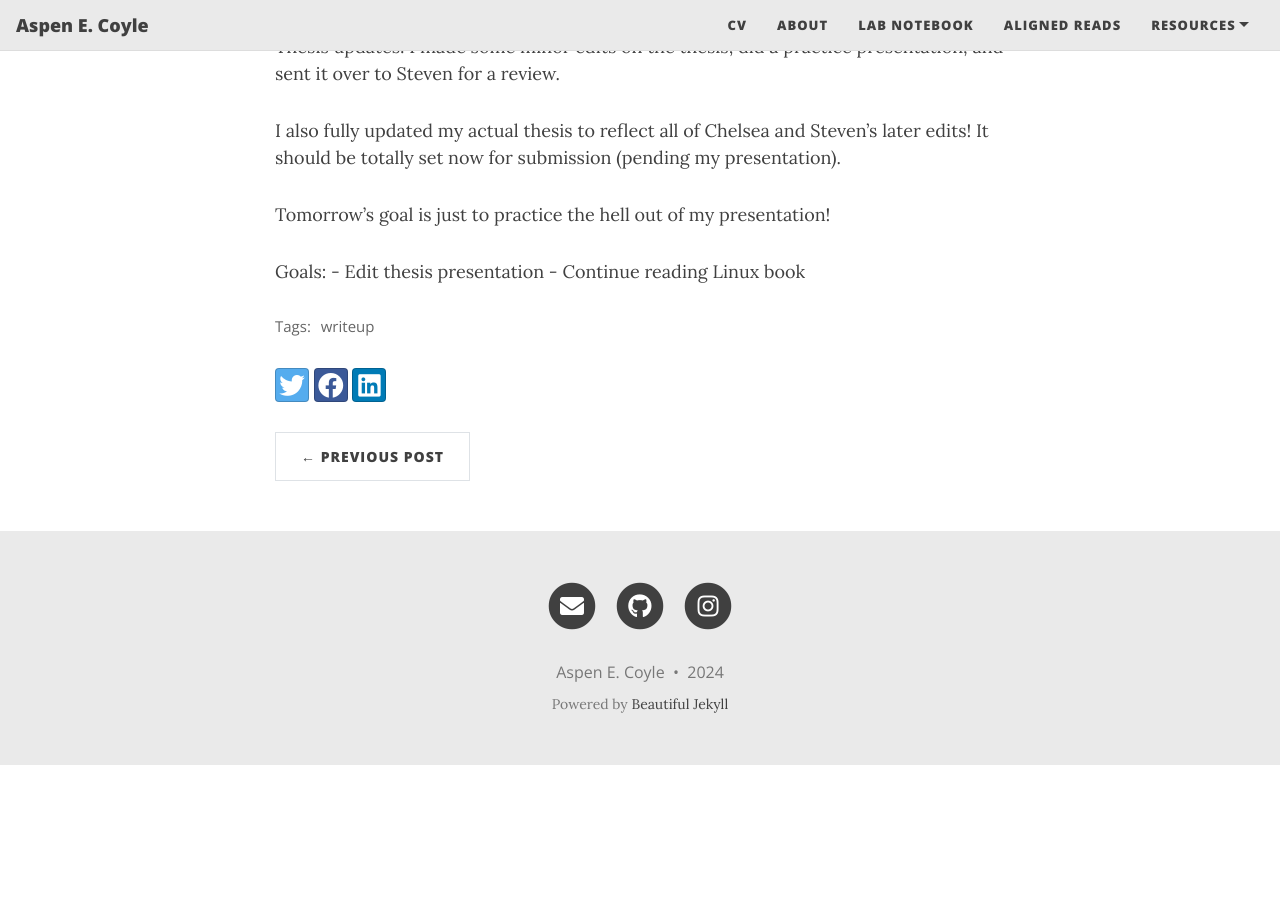
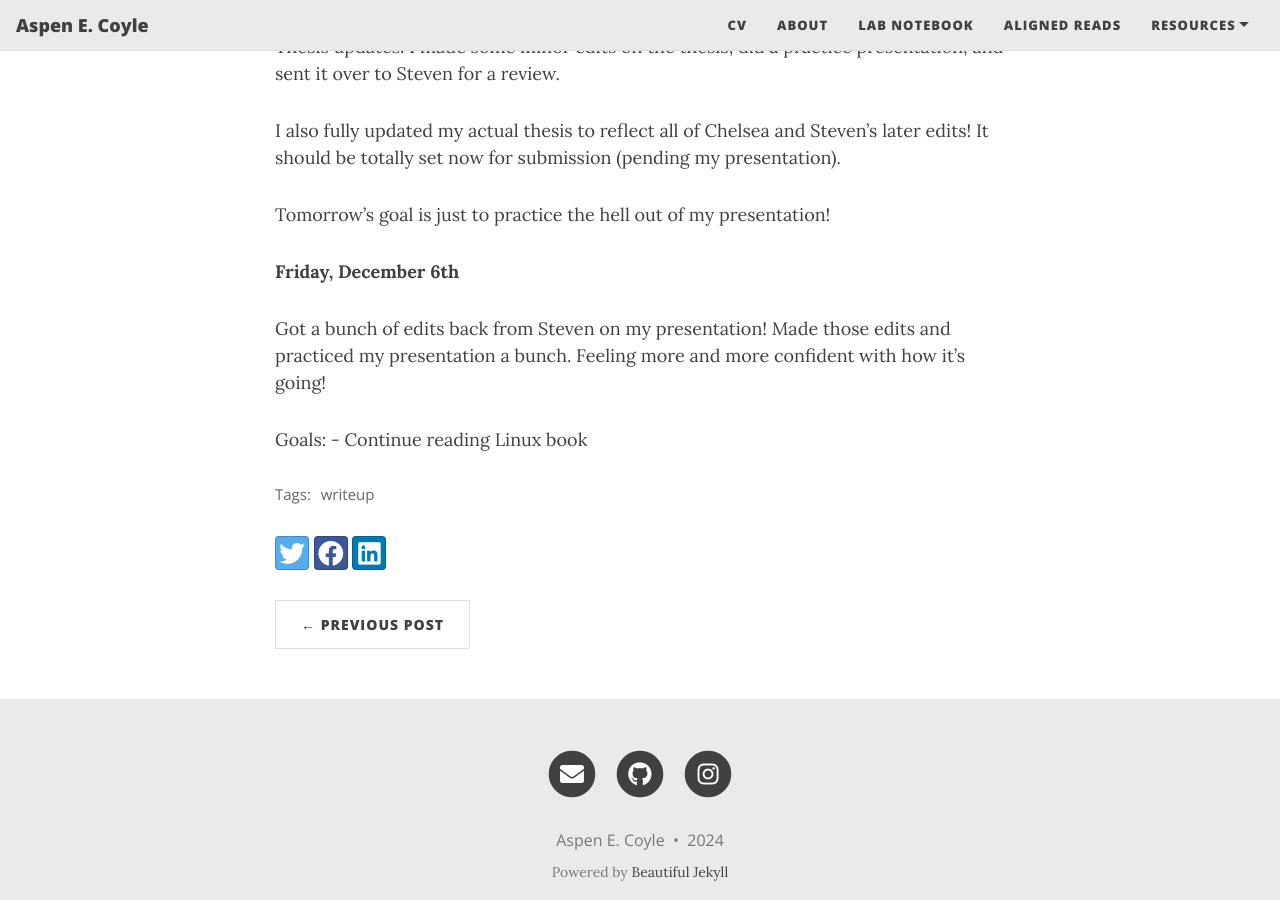
Before and after one commit to aspencoyle/aspencoyle.github.io, a Jekyll site: the page built from _posts/2024-12-01-December_posts.md, in a window 1280 px wide and 900 px high, scrolled down 1840 px. Built offline with Jekyll 4.4.1, drawn with Linux system fonts in a browser that asks for light colours; nearby versions of some CDN libraries; before the commit the page ends 2605 px from its top, so only the background shows below that.

Commit message:
new notebook post

```diff
--- a/_posts/2024-12-01-December_posts.md
+++ b/_posts/2024-12-01-December_posts.md
@@ -54,6 +54,9 @@ I also fully updated my actual thesis to reflect all of Chelsea and Steven's lat
 
 Tomorrow's goal is just to practice the hell out of my presentation!
 
+**Friday, December 6th**
+
+Got a bunch of edits back from Steven on my presentation! Made those edits and practiced my presentation a bunch. Feeling more and more confident with how it's going!
+
 Goals:
-    - Edit thesis presentation
     - Continue reading Linux book
```
